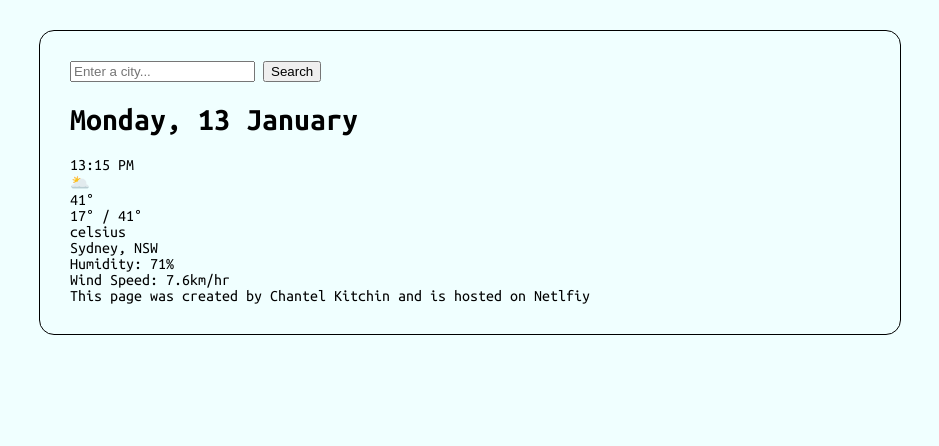
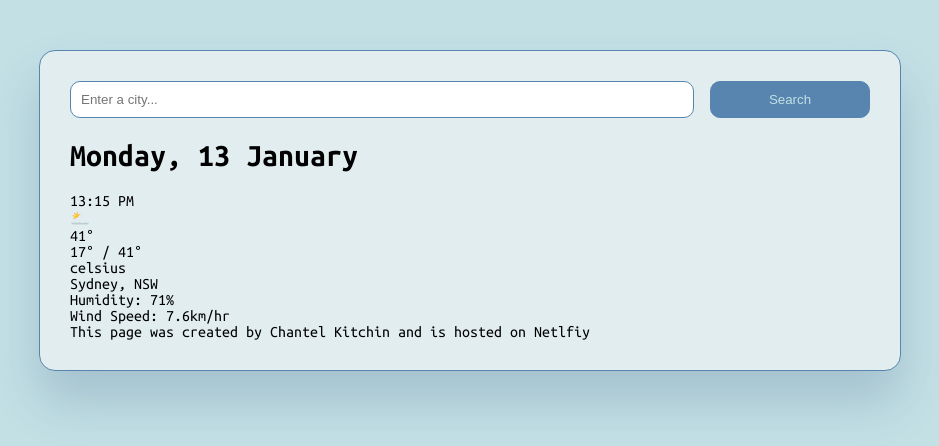
Before and after one commit to shhhlowkey/weather-forecast, a plain HTML site: page index.html in a window 1280 px wide. Shown: the whole page, without its empty margins (170-1109 px from the left). Drawn offline with Linux system fonts and the light colour scheme.

Commit message:
Styled form with CSS

```diff
--- a/index.html
+++ b/index.html
@@ -13,8 +13,8 @@
     <div class="app-container">
       <header>
         <form>
-          <input type="search" placeholder="Enter a city..." required />
-          <input type="submit" value="Search" />
+          <input type="search" placeholder="Enter a city..." required class="search-field"/>
+          <input type="submit" value="Search" class="search-button"/>
         </form>
       </header>
       <h1>Monday, 13 January</h1>
--- a/src/style.css
+++ b/src/style.css
@@ -1,11 +1,36 @@
 body {
-  background-color: azure;
+  background-color: #c3e0e5;
   font-family: "Ubuntu Mono", monospace;
 }
 .app-container {
-  border: 1px solid black;
+  border: 1px solid #5885af;
   max-width: 800px;
-  margin: 30px auto;
+  margin: 50px auto;
   padding: 30px;
-  border-radius: 15px;
+  border-radius: 16px;
+  background-color: #e1edef;
+  box-shadow: 0 30px 50px rgba(39, 68, 114, 0.2);
 }
+form {
+  display: flex;
+  justify-content: space-between;
+}
+.search-field {
+  width: 78%;
+  border: 1px solid #5885af;
+  border-radius: 10px;
+  padding: 10px;
+}
+.search-button {
+  width: 20%;
+  background: #5885af;
+  border: 1px solid #5885af;
+  border-radius: 10px;
+  transition: all 200ms ease-in-out;
+  color: #c3e0e5;
+}
+.search-button:hover {
+  cursor: pointer;
+  background-color: #c3e0e5;
+  color: #5885af;
+}
```
